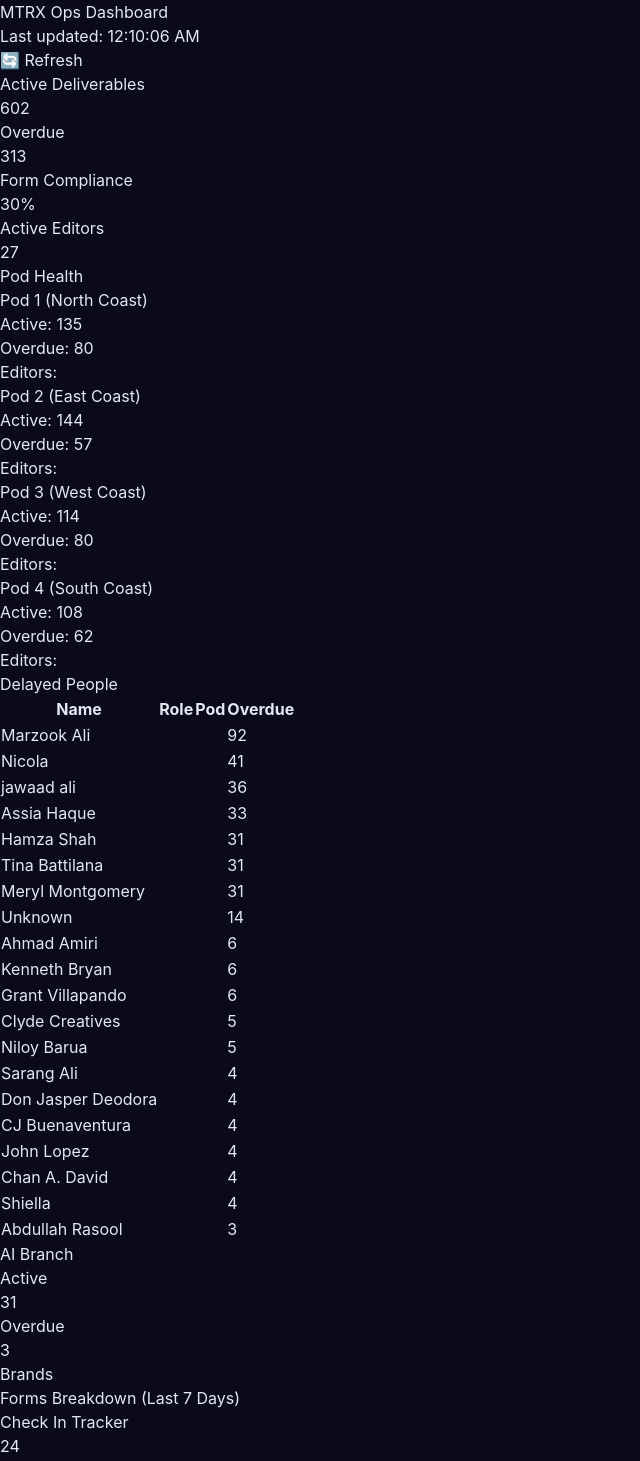
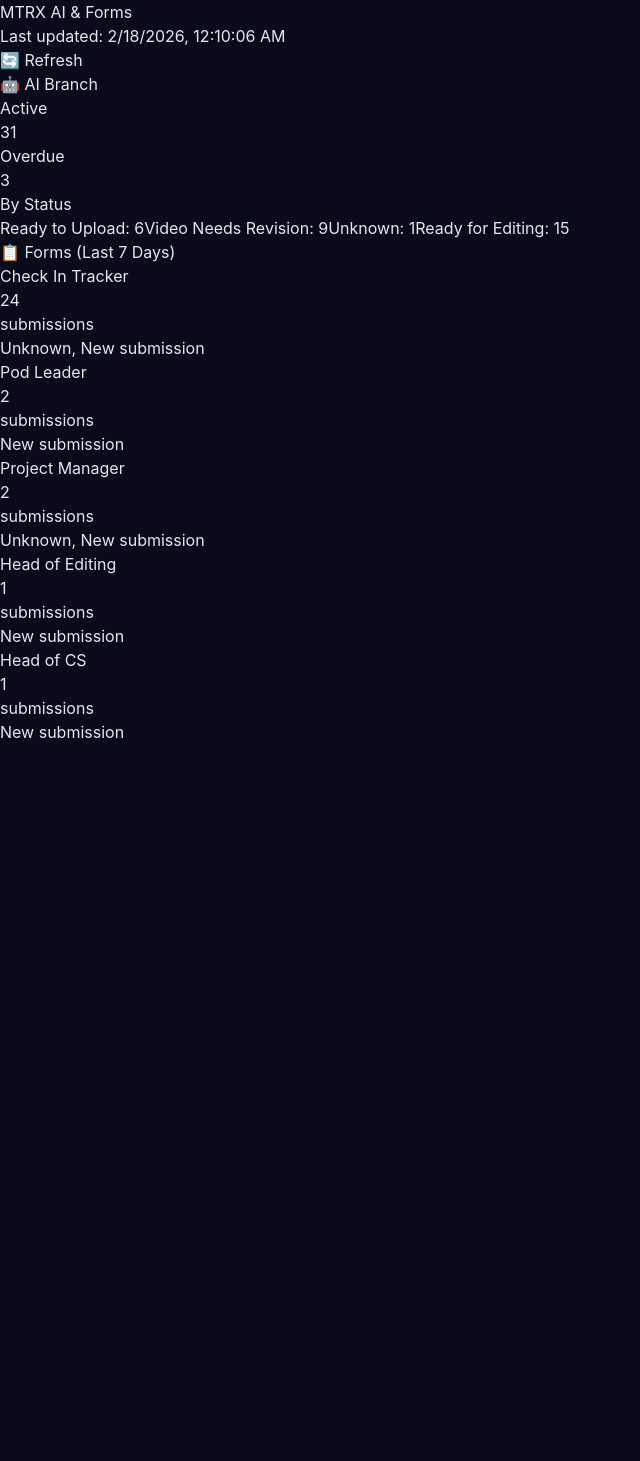
Before and after one commit to goldilocksmtrx-cmd/mtrx-ops-dashboard, a Next.js app: page / in a window 1280 px wide. Shown: the top 1461 px of the page, without its empty margins (0-640 px from the left). After the commit the page ends 800 px from the top, so only its background shows below. Built offline with nearby package versions, Linux system fonts and the light colour scheme.

Commit message:
Simplify: focus on AI & Forms only

```diff
--- a/app/page.js
+++ b/app/page.js
@@ -23,18 +23,12 @@ export default function Dashboard() {
     fetchData();
   }, []);
 
-  const getHealthColor = (health) => {
-    if (health === "green") return "bg-green-500/20 border-green-500 text-green-400";
-    if (health === "yellow") return "bg-yellow-500/20 border-yellow-500 text-yellow-400";
-    return "bg-red-500/20 border-red-500 text-red-400";
-  };
-
   if (loading && !data) {
     return (
       <div className="min-h-screen bg-[#0a0a1a] text-white flex items-center justify-center">
         <div className="text-center">
           <div className="text-4xl mb-4">⚙️</div>
-          <div className="text-xl">Loading dashboard...</div>
+          <div className="text-xl">Loading...</div>
         </div>
       </div>
     );
@@ -42,161 +36,67 @@ export default function Dashboard() {
 
   return (
     <div className="min-h-screen bg-[#0a0a1a] text-white p-6">
-      <div className="max-w-7xl mx-auto">
+      <div className="max-w-5xl mx-auto">
         {/* Header */}
         <div className="flex justify-between items-center mb-8">
           <div>
-            <h1 className="text-3xl font-bold bg-gradient-to-r from-blue-400 to-purple-500 bg-clip-text text-transparent">
-              MTRX Ops Dashboard
+            <h1 className="text-3xl font-bold bg-gradient-to-r from-purple-400 to-pink-500 bg-clip-text text-transparent">
+              MTRX AI & Forms
             </h1>
             {lastUpdated && (
               <p className="text-gray-400 text-sm mt-1">
-                Last updated: {lastUpdated.toLocaleTimeString()}
+                Last updated: {lastUpdated.toLocaleString()}
               </p>
             )}
           </div>
           <button
             onClick={fetchData}
             disabled={loading}
-            className="px-4 py-2 bg-blue-600 hover:bg-blue-700 rounded-lg font-medium transition disabled:opacity-50"
+            className="px-4 py-2 bg-purple-600 hover:bg-purple-700 rounded-lg font-medium transition disabled:opacity-50"
           >
-            {loading ? "Refreshing..." : "🔄 Refresh"}
+            {loading ? "Loading..." : "🔄 Refresh"}
           </button>
         </div>
 
-        {/* Overview Cards */}
+        {/* AI Branch */}
+        <h2 className="text-xl font-bold mb-4">🤖 AI Branch</h2>
         <div className="grid grid-cols-2 md:grid-cols-4 gap-4 mb-8">
-          <div className="bg-[#1a1a2e] p-4 rounded-xl border border-gray-700">
-            <div className="text-gray-400 text-sm">Active Deliverables</div>
-            <div className="text-3xl font-bold text-blue-400">{data?.overview?.activeDeliverables || 0}</div>
+          <div className="bg-[#1a1a2e] p-4 rounded-xl border border-purple-500/30">
+            <div className="text-gray-400 text-sm">Active</div>
+            <div className="text-3xl font-bold text-purple-400">{data?.ai?.active || 0}</div>
           </div>
-          <div className="bg-[#1a1a2e] p-4 rounded-xl border border-gray-700">
+          <div className="bg-[#1a1a2e] p-4 rounded-xl border border-red-500/30">
             <div className="text-gray-400 text-sm">Overdue</div>
-            <div className="text-3xl font-bold text-red-400">{data?.overview?.overdue || 0}</div>
+            <div className="text-3xl font-bold text-red-400">{data?.ai?.overdue || 0}</div>
           </div>
-          <div className="bg-[#1a1a2e] p-4 rounded-xl border border-gray-700">
-            <div className="text-gray-400 text-sm">Form Compliance</div>
-            <div className="text-3xl font-bold text-green-400">{data?.overview?.formCompliance || 0}%</div>
-          </div>
-          <div className="bg-[#1a1a2e] p-4 rounded-xl border border-gray-700">
-            <div className="text-gray-400 text-sm">Active Editors</div>
-            <div className="text-3xl font-bold text-purple-400">{data?.overview?.activeEditors || 0}</div>
-          </div>
-        </div>
-
-        {/* Pod Health */}
-        <h2 className="text-xl font-bold mb-4">Pod Health</h2>
-        <div className="grid grid-cols-1 md:grid-cols-2 lg:grid-cols-4 gap-4 mb-8">
-          {data?.podHealth?.map((pod) => (
-            <div key={pod.name} className={`p-4 rounded-xl border ${getHealthColor(pod.health)}`}>
-              <div className="font-bold text-lg mb-2">{pod.name}</div>
-              <div className="space-y-1 text-sm">
-                <div>Active: {pod.active}</div>
-                <div>Overdue: {pod.overdue}</div>
-                <div>Editors: {pod.editors.length}</div>
-              </div>
-            </div>
-          ))}
-        </div>
-
-        {/* Delayed People */}
-        <h2 className="text-xl font-bold mb-4">Delayed People</h2>
-        <div className="bg-[#1a1a2e] rounded-xl border border-gray-700 overflow-hidden mb-8">
-          <table className="w-full">
-            <thead className="bg-gray-800">
-              <tr>
-                <th className="text-left p-3">Name</th>
-                <th className="text-left p-3">Role</th>
-                <th className="text-left p-3">Pod</th>
-                <th className="text-right p-3">Overdue</th>
-              </tr>
-            </thead>
-            <tbody>
-              {data?.delayedPeople?.length > 0 ? (
-                data.delayedPeople.map((person, i) => (
-                  <tr key={i} className="border-t border-gray-700">
-                    <td className="p-3 flex items-center gap-2">
-                      <span className="w-2 h-2 rounded-full bg-red-500"></span>
-                      {person.name}
-                    </td>
-                    <td className="p-3 text-gray-400">{person.role}</td>
-                    <td className="p-3 text-gray-400">{person.pod}</td>
-                    <td className="p-3 text-right font-bold text-red-400">{person.count}</td>
-                  </tr>
-                ))
-              ) : (
-                <tr>
-                  <td colSpan={4} className="p-4 text-center text-gray-400">No overdue items</td>
-                </tr>
-              )}
-            </tbody>
-          </table>
-        </div>
-
-        {/* AI Branch */}
-        <h2 className="text-xl font-bold mb-4">AI Branch</h2>
-        <div className="grid grid-cols-2 md:grid-cols-4 gap-4 mb-8">
-          <div className="bg-[#1a1a2e] p-4 rounded-xl border border-gray-700">
-            <div className="text-gray-400 text-sm">Active</div>
-            <div className="text-2xl font-bold text-blue-400">{data?.ai?.active || 0}</div>
-          </div>
-          <div className="bg-[#1a1a2e] p-4 rounded-xl border border-gray-700">
-            <div className="text-gray-400 text-sm">Overdue</div>
-            <div className="text-2xl font-bold text-red-400">{data?.ai?.overdue || 0}</div>
-          </div>
-          <div className="bg-[#1a1a2e] p-4 rounded-xl border border-gray-700 col-span-2">
-            <div className="text-gray-400 text-sm mb-2">Brands</div>
+          <div className="bg-[#1a1a2e] p-4 rounded-xl border border-yellow-500/30 col-span-2">
+            <div className="text-gray-400 text-sm mb-2">By Status</div>
             <div className="flex flex-wrap gap-2">
-              {data?.ai?.brands?.map((brand) => (
-                <span key={brand} className="px-2 py-1 bg-purple-500/20 text-purple-400 rounded text-sm">{brand}</span>
+              {Object.entries(data?.ai?.statuses || {}).map(([status, count]) => (
+                <span key={status} className="px-2 py-1 bg-gray-700 rounded text-sm">
+                  {status}: <span className="text-purple-400 font-bold">{count}</span>
+                </span>
               ))}
             </div>
           </div>
         </div>
 
         {/* Forms Breakdown */}
-        <h2 className="text-xl font-bold mb-4">Forms Breakdown (Last 7 Days)</h2>
+        <h2 className="text-xl font-bold mb-4">📋 Forms (Last 7 Days)</h2>
         <div className="grid grid-cols-1 md:grid-cols-5 gap-4 mb-8">
           {data?.forms?.map((form) => (
-            <div key={form.name} className="bg-[#1a1a2e] p-4 rounded-xl border border-gray-700">
+            <div key={form.name} className="bg-[#1a1a2e] p-4 rounded-xl border border-green-500/30">
               <div className="font-bold mb-2">{form.name}</div>
-              <div className="text-3xl font-bold text-green-400">{form.total}</div>
+              <div className="text-4xl font-bold text-green-400">{form.total}</div>
               <div className="text-gray-400 text-sm">submissions</div>
+              {form.submitters?.length > 0 && (
+                <div className="mt-2 text-xs text-gray-500">
+                  {form.submitters.slice(0, 3).join(", ")}
+                  {form.submitters.length > 3 && ` +${form.submitters.length - 3}`}
+                </div>
+              )}
             </div>
           ))}
-        </div>
-
-        {/* Ops Tracker */}
-        <h2 className="text-xl font-bold mb-4">Ops Tasks (Lois)</h2>
-        <div className="bg-[#1a1a2e] rounded-xl border border-gray-700 overflow-hidden">
-          <table className="w-full">
-            <thead className="bg-gray-800">
-              <tr>
-                <th className="text-left p-3">Task</th>
-                <th className="text-left p-3">Status</th>
-                <th className="text-left p-3">Date</th>
-                <th className="text-left p-3">Hours</th>
-              </tr>
-            </thead>
-            <tbody>
-              {data?.opsTracker?.slice(0, 10).map((task, i) => (
-                <tr key={i} className="border-t border-gray-700">
-                  <td className="p-3">{task.task || task.completed?.slice(0, 50)}</td>
-                  <td className="p-3">
-                    <span className={`px-2 py-1 rounded text-xs ${
-                      task.status === "Done" ? "bg-green-500/20 text-green-400" :
-                      task.status === "In Progress" ? "bg-yellow-500/20 text-yellow-400" :
-                      "bg-gray-500/20 text-gray-400"
-                    }`}>
-                      {task.status}
-                    </span>
-                  </td>
-                  <td className="p-3 text-gray-400">{task.date}</td>
-                  <td className="p-3">{task.hours}</td>
-                </tr>
-              ))}
-            </tbody>
-          </table>
         </div>
       </div>
     </div>
```
